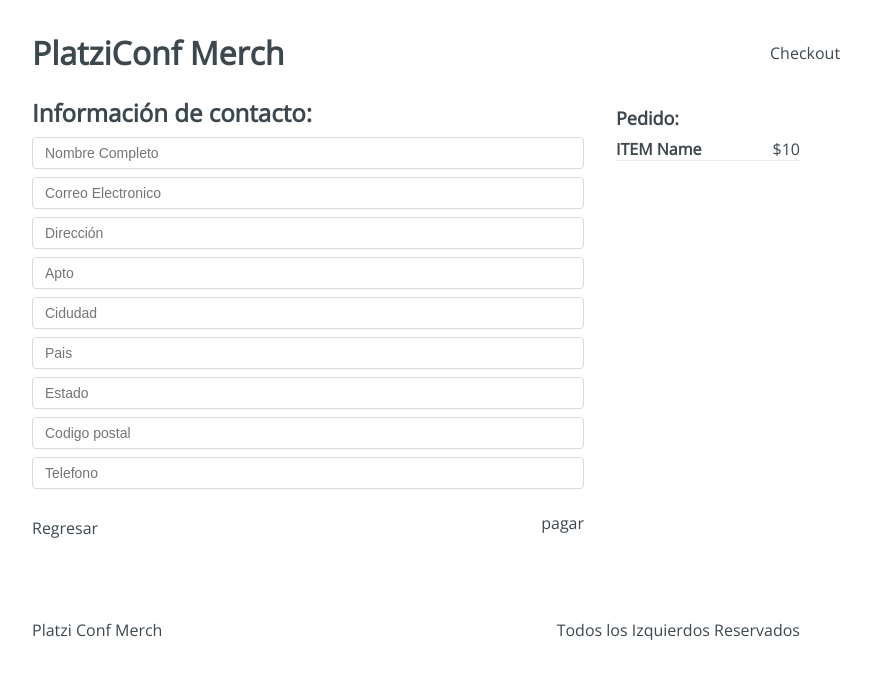
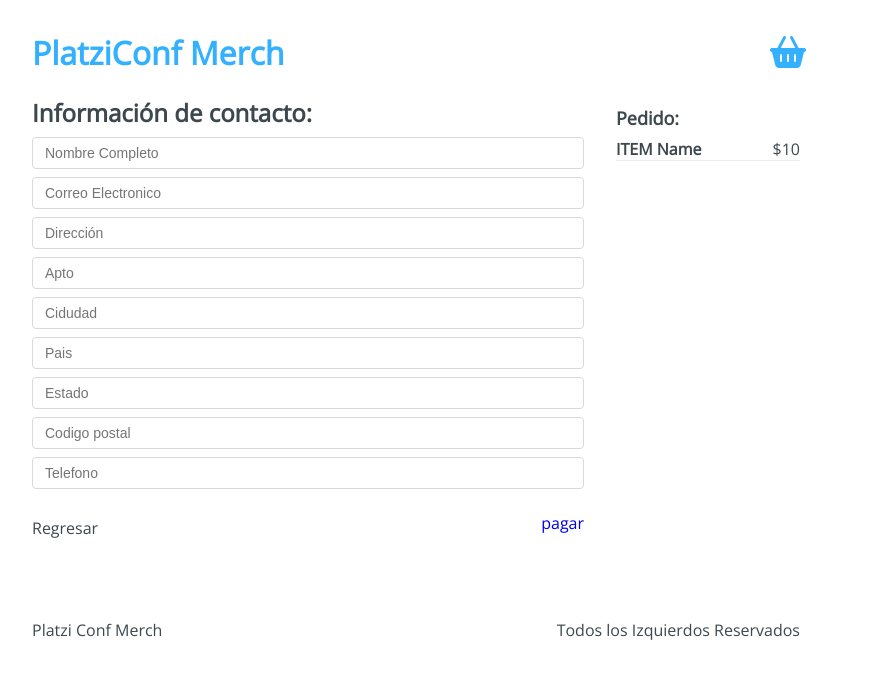
Before and after one commit to Googluu/platzi-conf-merch-googluu, a React app: page /checkout/information in a window 1280 px wide. Shown: the top 678 px of the page, without its empty margins (224-1095 px from the left). Built offline with nearby package versions, Linux system fonts and the light colour scheme.

Commit message:
useContext and useState add ⚖

```diff
--- a/public/index.html
+++ b/public/index.html
@@ -4,6 +4,7 @@
   <meta charset="UTF-8">
   <meta name="viewport" content="width=device-width, initial-scale=1.0">
   <title>Platzi Conf Merch</title>
+  <script src="https://kit.fontawesome.com/473d269aa9.js" crossorigin="anonymous"></script>
 </head>
 <body>
   <div id="app"></div>
--- a/src/components/Header.jsx
+++ b/src/components/Header.jsx
@@ -1,12 +1,17 @@
 import React from 'react';
+import { Link } from 'react-router-dom';
 import '../styles/components/Header.css';
 
 const Header = () => {
     return (
     <div className="Header">
-        <h1 className="Header-title">PlatziConf Merch</h1>
+        <h1 className="Header-title">
+            <Link to="/">PlatziConf Merch</Link>
+        </h1>
         <div className="Header-checkout">
-            Checkout
+            <Link to="/checkout">
+                <i className="fas fa-shopping-basket fa-2x" title="Checkout" />
+            </Link>
         </div>
     </div>
     );
--- a/src/containers/Checkout.jsx
+++ b/src/containers/Checkout.jsx
@@ -1,4 +1,5 @@
 import React from 'react';
+import { Link } from 'react-router-dom';
 import '../styles/components/Checkout.css';
 
 const Checkout = () => {
@@ -11,12 +12,16 @@
                     <h4>ITEM name</h4>
                     <span>$10</span>
                 </div>
-                <button type="button">Eliminar</button>
+                <button type="button">
+                    <i className="fas fa-trash-alt" title="Eliminar" />
+                </button>
             </div>
         </div>
         <div className="Checkout-sidebar">
             <h3>Precio total: $10</h3>
+            <Link to="/checkout/information">
             <button type="button">Continuar pedido</button>
+            </Link>
         </div>
     </div>
     );
--- a/src/containers/Information.jsx
+++ b/src/containers/Information.jsx
@@ -1,4 +1,5 @@
 import React from 'react';
+import { Link } from 'react-router-dom';
 import '../styles/components/Information.css';
 
 const Information = () => {
@@ -26,7 +27,9 @@
                     Regresar
                 </div>
                 <div className="Information-next">
+                    <Link to="/checkout/payment">
                     pagar
+                    </Link>
                 </div>
             </div>
         </div>
--- /dev/null
+++ b/src/context/AppContext.js
@@ -0,0 +1,5 @@
+import React from 'react';
+
+const AppContext = React.createContext({});
+
+export default AppContext;
--- /dev/null
+++ b/src/hooks/useInitialState.js
@@ -0,0 +1,28 @@
+import { useState } from 'react';
+import initialState from '../initialState'
+
+const useInitialState = () => {
+    const [ state, setState ] = useState(initialState);
+
+    const addToCart = payload => {
+        setState({
+            ...state,
+            cart: [...state.cart, payload]
+        });
+    }
+
+    const removeFromCart = payload => {
+        setState({
+            ...state,
+            cart: state.cart.filter(items => items.id !== payload.id)
+        });
+    };
+
+    return (
+        addToCart,
+        removeFromCart,
+        state
+    );
+};
+
+export default useInitialState;
--- a/src/routes/App.jsx
+++ b/src/routes/App.jsx
@@ -8,9 +8,13 @@
 import Success from '../containers/Success';
 import NotFound from '../containers/NotFound';
 import Layout from '../components/Layout';
+import AppContext from '../context/AppContext';
+import useInitialState from '../hooks/useInitialState';
 
 const App = () => {
+    const initialState = useInitialState();
     return (
+    <AppContext.Provider value={initialState}>
     <BrowserRouter>
         <Layout>
             <Routes>
@@ -23,6 +27,7 @@
             </Routes>
         </Layout>
     </BrowserRouter>
+    </AppContext.Provider>
     );
 }
 
```
Also changed, not shown: 1 other file (tests, documents, lock files or other folders).
